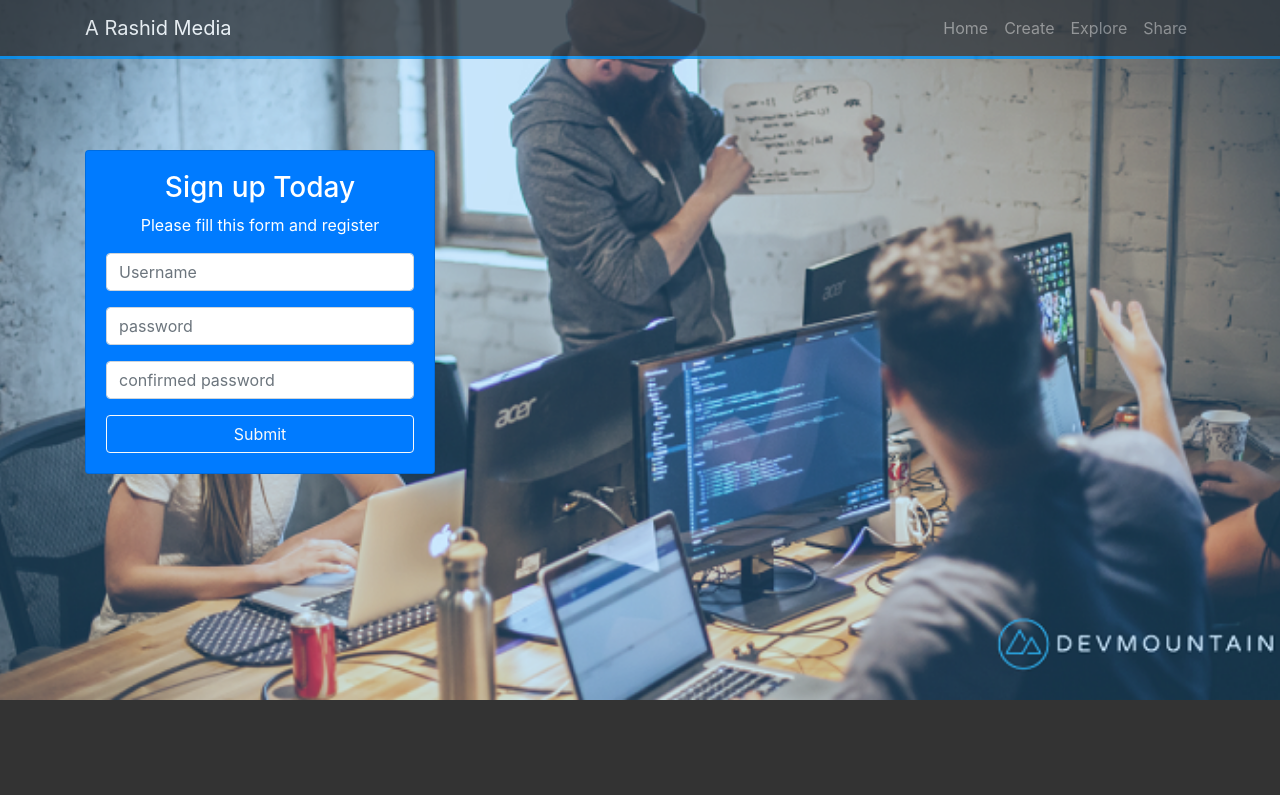
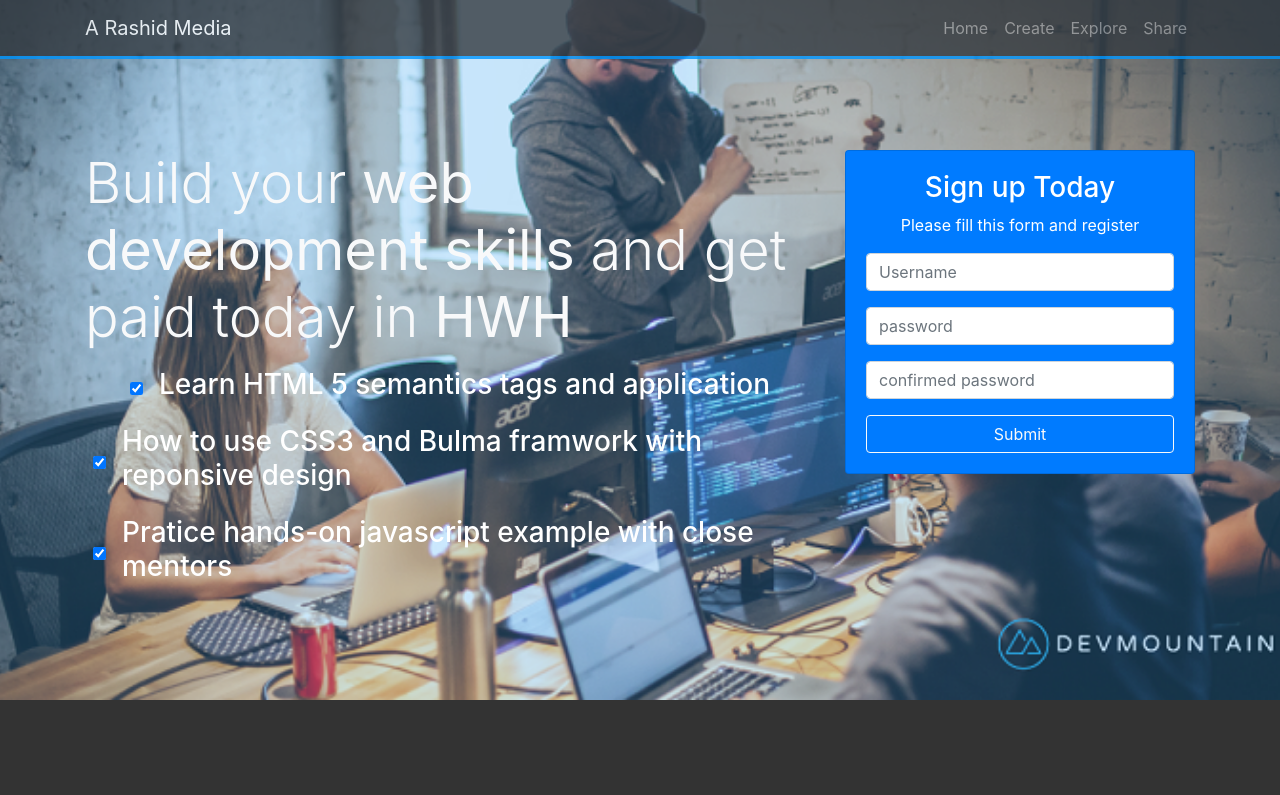
Before and after one commit to Abdur-rasheedidris19/A-Rash-Media, a plain HTML site: page index.html in a window 1280 px wide. Shown: the top 795 px of the page. Drawn offline with Linux system fonts and the light colour scheme.

Commit message:
second commit

```diff
--- a/index.html
+++ b/index.html
@@ -48,7 +48,7 @@
             <div class="container">
                     <div class="home-inner">
                         <div class="row">
-                        <div class="col-lg-8 d-none">
+                        <div class="col-lg-8 d-none d-lg-block">
                             <h1 class="display-4 text-light">
                                 Build your <strong>web development skills</strong> and get paid today in <Strong>HWH</Strong>
                             </h1>
```
